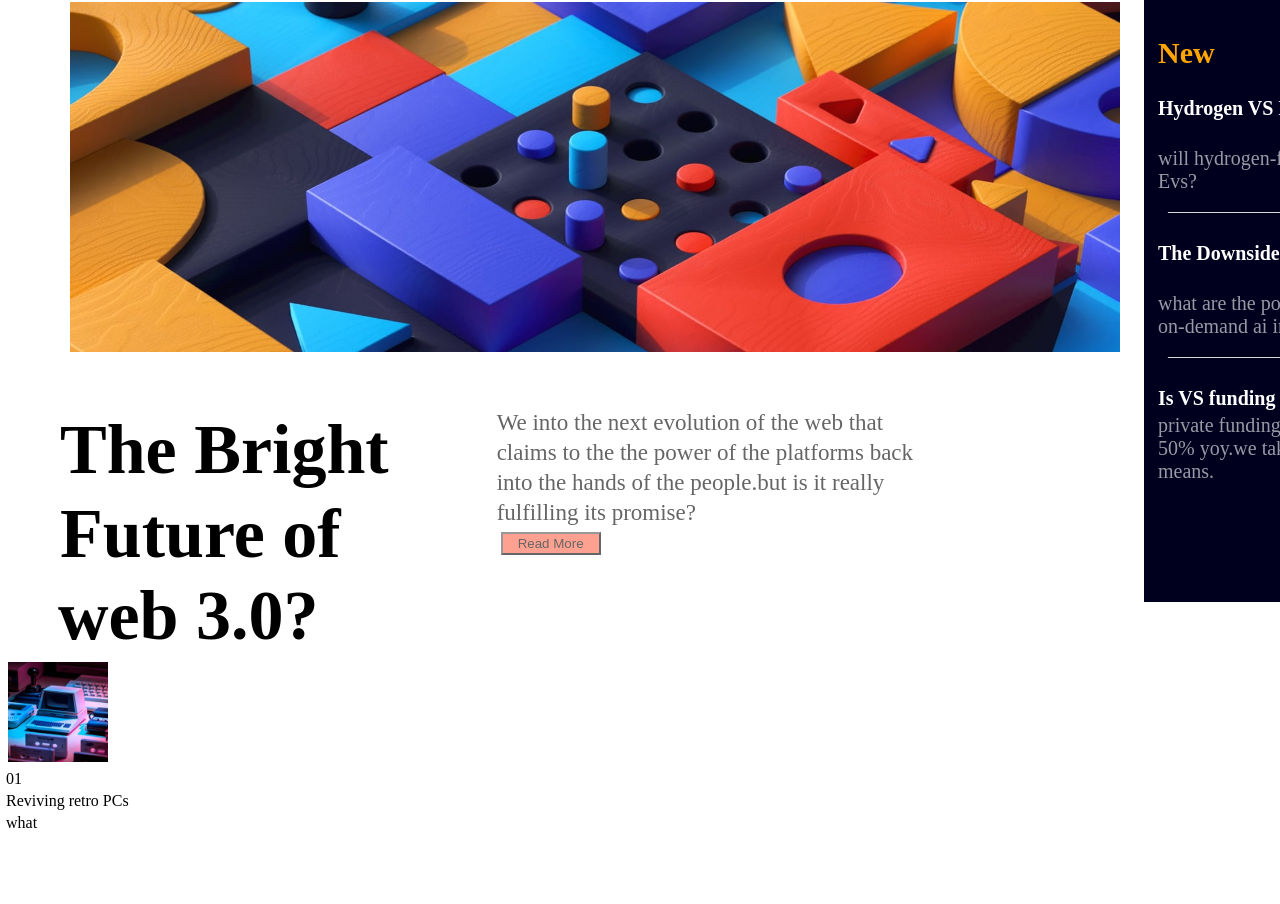
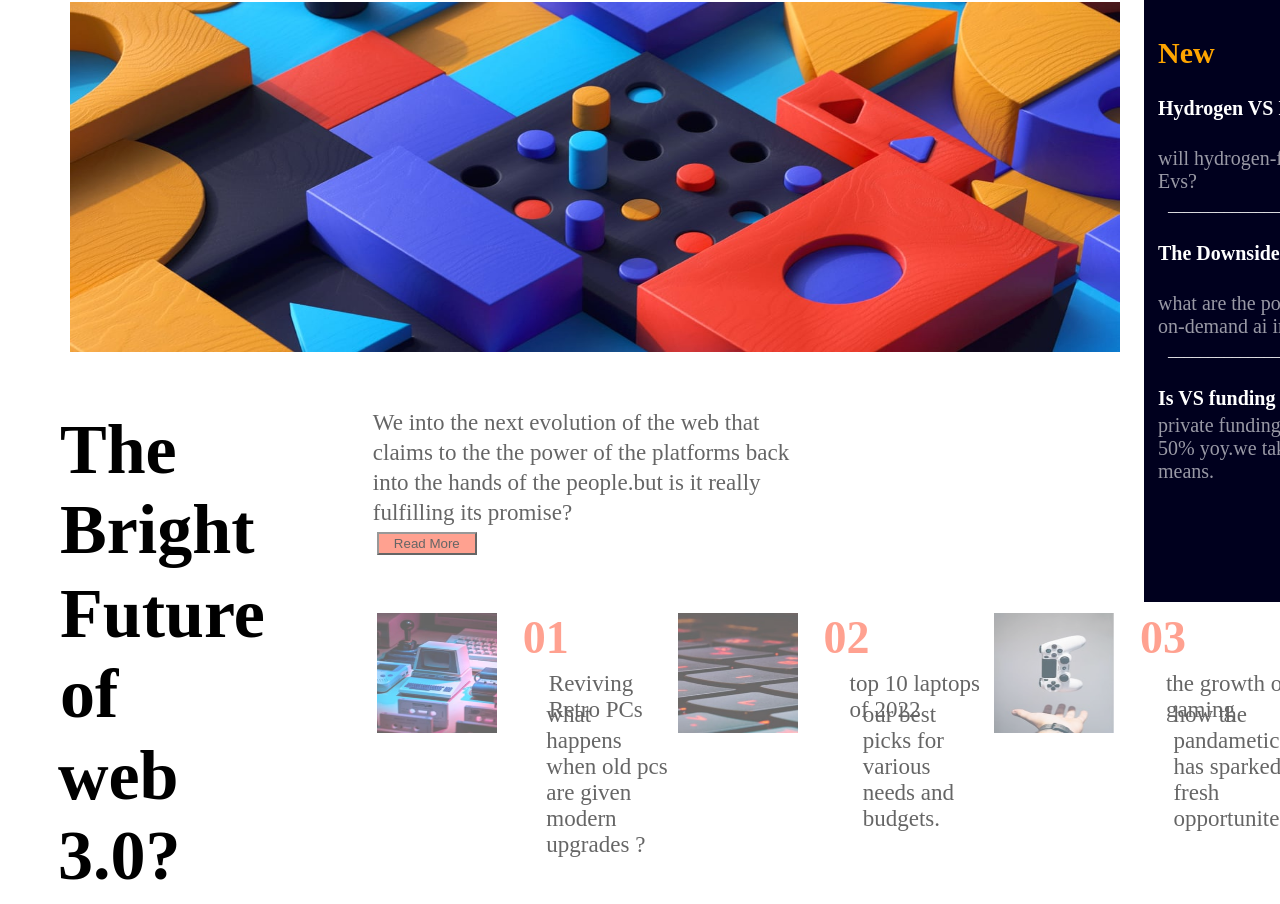
Before and after one commit to Althafnavas4/frontend-mentor, a plain HTML site: page index.html in a window 1280 px wide. Shown: the part 80-984 px from the top of the page. Before the commit the page ends 922 px from the top, so only its background shows below. Drawn offline with Linux system fonts and the light colour scheme.

Commit message:
almost completed

```diff
--- a/index.html
+++ b/index.html
@@ -38,13 +38,24 @@
         <button id="button"> Read More</button>
 
 
-      </div></div>
-      <span><img src="./images/image-retro-pcs.jpg" height="100px" width="100px" alt="1"></span>
-      <div class="fount3">01</div>
-      <div class="fount4">Reviving retro PCs</div>
-      <div class="fount5">what </div>
-      <div></div>
+        <br><br><br>
 
-    </div>
+
+        <div id="cmp">
+        <div><img src="./images/image-retro-pcs.jpg" height="120px" width="120px" alt=""></div>
+        <h1 class="num">01</h1>
+        <span class="pcs"> Reviving Retro PCs</span>
+        <span class="sub_pc"> what happens when old pcs are given modern upgrades ? </span>
+        <div><img src="./images/image-top-laptops.jpg" height="120px" width="120px" alt=""></div>
+        <h1 class="num1">02</h1>
+        <span class="lap"> top 10 laptops of 2022</span>
+        <span class="sub_lap"> our best picks for various needs and budgets.</span>
+        <div><img src="./images/image-gaming-growth.jpg" height="120px" width="120px" alt=""></div>
+        <h1 class="num2">03</h1>
+        <span class="stick"> the growth of gaming </span>
+        <span class="sub_stick"> how the pandametic has sparked fresh opportunites.</span>
+        </div>
+
+
 </body>
 </html>
--- a/style.css
+++ b/style.css
@@ -85,3 +85,46 @@ nav{
 
 
 }
+#cmp{
+    display: flex;
+}
+
+.num{
+    color: tomato;
+    margin-left: 20px;
+}
+.pcs{
+    margin-top: 60px;
+    margin-left: -24px;
+}
+.sub_pc{
+    margin-top: 91px;
+    margin-left: -131px;
+    width: 185px;
+}
+.num1{
+    color: tomato;
+    margin-left: 20px;
+}
+.lap{
+    margin-top: 60px;
+    margin-left: -24px;
+}
+.sub_lap{
+    margin-top: 91px;
+    margin-left: -131px;
+    width: 185px;
+}
+.num2{
+    color: tomato;
+    margin-left: 20px;
+}
+.stick{
+    margin-top: 60px;
+    margin-left: -24px;
+}
+.sub_stick{
+    margin-top: 91px;
+    margin-left: -131px;
+    width: 185px;
+}
```
